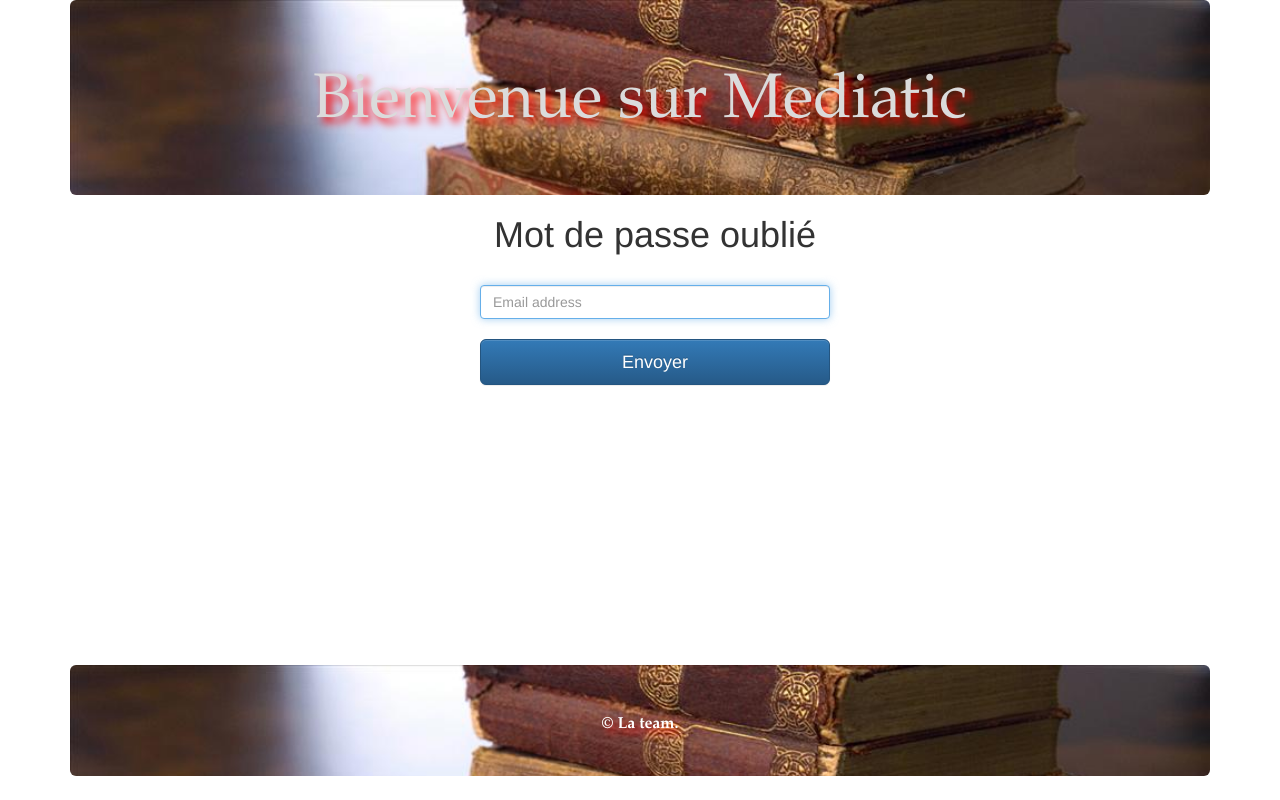
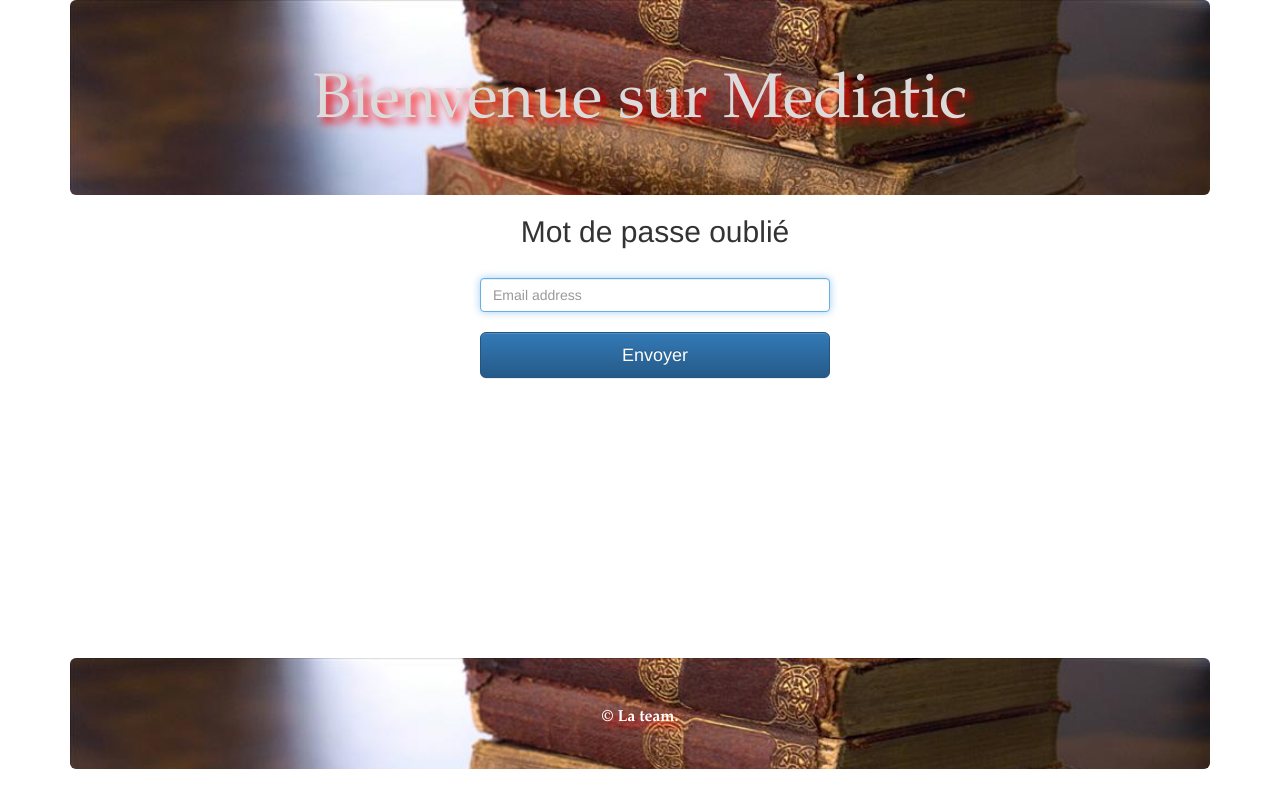
Before and after one commit to BaptisteTrain/mediatic, a plain HTML site: page ui/maquette/motdepasse_oublie.html in a window 1280 px wide. Drawn offline with Linux system fonts and the light colour scheme.

Commit message:
mettre le titre en h2

```diff
--- a/ui/maquette/motdepasse_oublie.html
+++ b/ui/maquette/motdepasse_oublie.html
@@ -23,7 +23,7 @@
 	<main class="container">
 
 	<div class="container">
-		<h1 class="text-center">Mot de passe oubli&eacute;</h1>
+		<h2 class="text-center">Mot de passe oubli&eacute;</h2>
 		<br>
 		<div class="col-xs-4"></div>
 		<form class="form-signin col-xs-4">
```
